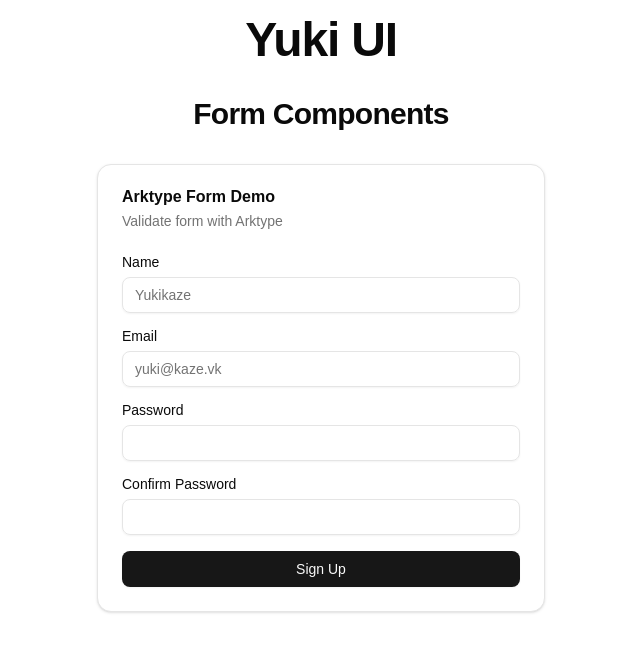
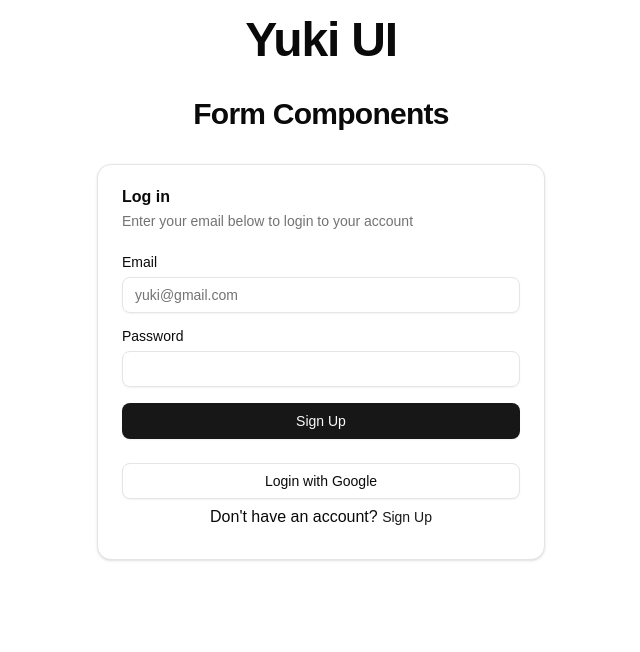
Before and after one commit to tiesen243/yuki-ui, a Next.js app: page / in a window 1280 px wide. Shown: the top 652 px of the page, without its empty margins (319-959 px from the left). Built offline with nearby package versions, Linux system fonts and the light colour scheme; what @t3-oss/env-nextjs, arktype would draw is missing.

Commit message:
fix(onBlur): dont clear error msg when blur and data is correct

```diff
--- a/app/page.client.tsx
+++ b/app/page.client.tsx
@@ -8,6 +8,7 @@ import {
   Card,
   CardContent,
   CardDescription,
+  CardFooter,
   CardHeader,
   CardTitle,
 } from '@/components/ui/card'
@@ -22,10 +23,7 @@ import {
   useForm,
 } from '@/registry/form'
 
-const signUpSchema = type({
-  name: type('string >= 4').configure({
-    message: 'Name must be at least 4 characters long',
-  }),
+const loginSchema = type({
   email: type('string.email').configure({ message: 'Invalid email' }),
   password: type(
     /^(?=.*[a-z])(?=.*[A-Z])(?=.*\d)(?=.*[^A-Za-z0-9]).{8,}$/,
@@ -33,69 +31,74 @@ const signUpSchema = type({
     message:
       'Password must contain at least one lowercase letter, one uppercase letter, one number, and one special character',
   }),
-  confirmPassword: type('string >= 8').configure({
-    message: 'Invalid password',
-  }),
-}).narrow((data, ctx) => {
-  if (data.password !== data.confirmPassword)
-    return ctx.reject({
-      path: ['confirmPassword'],
-      message: 'Passwords do not match',
-    })
-  return true
 })
 
-export const SignUpForm: React.FC = () => {
+export const LoginForm: React.FC = () => {
   const form = useForm({
-    schema: signUpSchema,
-    defaultValues: { name: '', email: '', password: '', confirmPassword: '' },
-    submitFn: (values) => {
-      return values
-    },
+    schema: loginSchema,
+    defaultValues: { email: '', password: '' },
+    submitFn: (values) => values,
+    onError: (e) => toast.error(e),
     onSuccess: (data) =>
-      toast.success('Sign up success', {
+      toast.success('Logged in successfully', {
         description: <pre>{JSON.stringify(data, null, 2)}</pre>,
       }),
-
-    onError: (e) => toast.error(e),
   })
 
   return (
     <Card className="w-svh max-w-md">
       <CardHeader>
-        <CardTitle>Arktype Form Demo</CardTitle>
-        <CardDescription>Validate form with Arktype</CardDescription>
+        <CardTitle>Log in</CardTitle>
+        <CardDescription>
+          Enter your email below to login to your account
+        </CardDescription>
       </CardHeader>
       <CardContent>
         <Form form={form}>
-          {fields.map(({ label, ...field }) => (
           <FormField
-              key={field.name}
-              name={field.name}
+            name="email"
             render={(props) => (
               <FormItem>
-                  <FormLabel>{label}</FormLabel>
-                  <FormControl {...field} {...props}>
-                    <Input />
+                <FormLabel>Email</FormLabel>
+                <FormControl {...props}>
+                  <Input type="email" placeholder="yuki@gmail.com" />
                 </FormControl>
                 <FormMessage />
               </FormItem>
             )}
           />
-          ))}
+
+          <FormField
+            name="password"
+            render={(props) => (
+              <FormItem>
+                <FormLabel>Password</FormLabel>
+                <FormControl {...props}>
+                  <Input type="password" />
+                </FormControl>
+                <FormMessage />
+              </FormItem>
+            )}
+          />
 
           <Button disabled={form.isPending} type="submit">
             Sign Up
           </Button>
         </Form>
       </CardContent>
+
+      <CardFooter className="flex-col">
+        <Button variant="outline" className="w-full">
+          Login with Google
+        </Button>
+
+        <p>
+          Don&apos;t have an account?{' '}
+          <Button variant="link" className="p-0">
+            Sign Up
+          </Button>
+        </p>
+      </CardFooter>
     </Card>
   )
 }
-
-const fields = [
-  { name: 'name', label: 'Name', type: 'text', placeholder: 'Yukikaze' },
-  { name: 'email', label: 'Email', type: 'email', placeholder: 'yuki@kaze.vk' },
-  { name: 'password', label: 'Password', type: 'password' },
-  { name: 'confirmPassword', label: 'Confirm Password', type: 'password' },
-]
--- a/app/page.tsx
+++ b/app/page.tsx
@@ -1,5 +1,5 @@
 import { Typography } from '@/registry/typography'
-import { SignUpForm } from './page.client'
+import { LoginForm } from './page.client'
 
 export default function Home() {
   return (
@@ -10,7 +10,7 @@ export default function Home() {
 
       <section className="mt-8 flex flex-col items-center justify-center gap-6">
         <Typography variant="h2">Form Components</Typography>
-        <SignUpForm />
+        <LoginForm />
       </section>
     </main>
   )
--- a/registry/form.tsx
+++ b/registry/form.tsx
@@ -87,7 +87,16 @@ const useForm = <TSchema extends StandardSchemaV1, TData = unknown>({
           },
         }))
       } else {
-        setErrors((prev) => ({ ...prev, [event.target.name]: undefined }))
+        setErrors((prev) => ({
+          ...prev,
+          fieldErrors: {
+            ...(prev.fieldErrors as unknown as Record<
+              keyof StandardSchemaV1.InferInput<TSchema>,
+              string
+            >),
+            [event.target.name]: undefined,
+          },
+        }))
       }
     },
     [schema, values],
@@ -146,6 +155,7 @@ function FormField({
 }: {
   name: string
   render: (props: {
+    name: string
     value: string
     onChange: (e: React.ChangeEvent<HTMLInputElement>) => void
     onBlur: (e: React.FocusEvent<HTMLInputElement>) => Promise<void>
@@ -156,6 +166,7 @@ function FormField({
   return (
     <FormFieldContext.Provider value={{ name }}>
       {render({
+        name,
         value: (form.values as never)[name],
         onChange: React.useCallback(
           (
```
Lines whose indentation alone changed are shown as unchanged.
